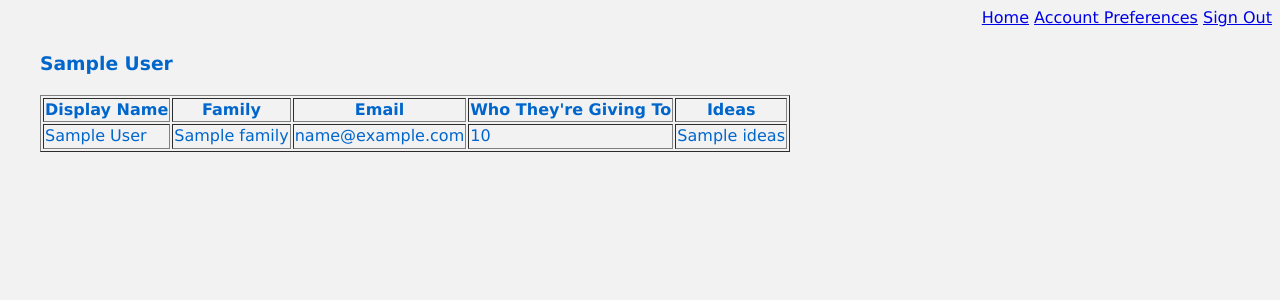
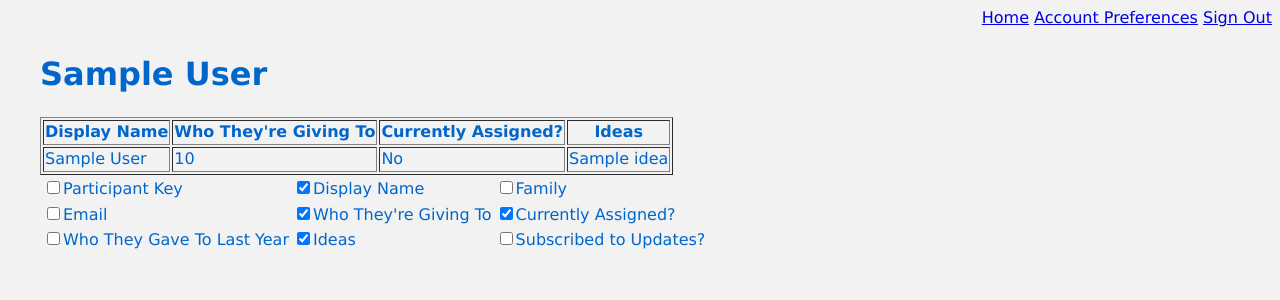
Before and after one commit to gregeastman/gift-exchange-central, a Python web app: template src/templates/report.html in a window 1280 px wide. Shown: the top 300 px of the page. Run offline with Jinja, Linux system fonts and the light colour scheme; the template is opened without the code that fills it: most values are stand-ins (such as "Sample title", 1, 10 or a date in 2020); some libraries are stand-ins or nearby versions.

Commit message:
Spiff up report. Log messages

```diff
--- a/src/admin.py
+++ b/src/admin.py
@@ -230,7 +230,7 @@ class ReportHandler(webapp2.RequestHandler):
         else:
             gift_exchange_key = datamodel.get_gift_exchange_key(_DEFAULT_GIFT_EXCHANGE_NAME)
             query = datamodel.GiftExchangeParticipant.query(datamodel.GiftExchangeParticipant.event_key==event.key, ancestor=gift_exchange_key)
-            participant_list = query.fetch(100)
+            participant_list = query.fetch(200)
             template_values = {
                 'event': event,
                 'participant_list': participant_list,
@@ -241,6 +241,7 @@ class ReportHandler(webapp2.RequestHandler):
             template = _JINJA_ENVIRONMENT.get_template('report.html')
             self.response.write(template.render(template_values))
         return
+
 
 class InheritHandler(webapp2.RequestHandler):
     """Handler for a particular event spawning a child event with the same defaults and previous targets filled in"""
--- /dev/null
+++ b/src/media/js/report.js
@@ -0,0 +1,92 @@
+function generate_report()
+{
+	//there's likely a better way
+	if (key.checked)
+	{
+		$(".key").show();
+	}
+	else
+	{
+		$(".key").hide();
+	}
+	if (display_name.checked)
+	{
+		$(".display_name").show();
+	}
+	else
+	{
+		$(".display_name").hide();
+	}
+	if (family.checked)
+	{
+		$(".family").show();
+	}
+	else
+	{
+		$(".family").hide();
+	}
+	if (email.checked)
+	{
+		$(".email").show();
+	}
+	else
+	{
+		$(".email").hide();
+	}
+	if (target.checked)
+	{
+		$(".target").show();
+	}
+	else
+	{
+		$(".target").hide();
+	}
+	if (is_target_known.checked)
+	{
+		$(".is_target_known").show();
+	}
+	else
+	{
+		$(".is_target_known").hide();
+	}
+	if (previous_target.checked)
+	{
+		$(".previous_target").show();
+	}
+	else
+	{
+		$(".previous_target").hide();
+	}
+	if (ideas.checked)
+	{
+		$(".ideas").show();
+	}
+	else
+	{
+		$(".ideas").hide();
+	}
+	if (subscribed_to_updates.checked)
+	{
+		$(".subscribed_to_updates").show();
+	}
+	else
+	{
+		$(".subscribed_to_updates").hide();
+	}
+}
+
+
+$(function()
+{
+	$("#key").bind("click", generate_report);
+	$("#display_name").bind("click", generate_report);
+	$("#family").bind("click", generate_report);
+	$("#email").bind("click", generate_report);
+	$("#target").bind("click", generate_report);
+	$("#is_target_known").bind("click", generate_report);
+	$("#previous_target").bind("click", generate_report);
+	$("#ideas").bind("click", generate_report);
+	$("#subscribed_to_updates").bind("click", generate_report);
+
+	generate_report();
+});
--- a/src/templates/report.html
+++ b/src/templates/report.html
@@ -1,27 +1,56 @@
 {% extends "base.html" %}
+{% block additional_scripts %}
+<script type="text/javascript" src="/media/js/report.js"></script>
+{% endblock %}
 {% block content %}
-<h3>{{ event.display_name }}</h3>
+<h1>{{ event.display_name }}</h1>
 <table id="tbl_events" border="1">
 	<thead>
 		<tr>
-					<th>Display Name</th>
-					<th>Family</th>
-					<th>Email</th>
-					<th>Who They're Giving To</th>
-					<th>Ideas</th>
+			<th class="key">Participant Key</th>
+			<th class="display_name">Display Name</th>
+			<th class="family">Family</th>
+			<th class="email">Email</th>
+			<th class="target">Who They're Giving To</th>
+			<th class="is_target_known">Currently Assigned?</th>
+			<th class="previous_target">Who They Gave To Last Year</th>
+			<th class="ideas">Ideas</th>
+			<th class="subscribed_to_updates">Subscribed To Updates?</th>
 		</tr>
 	</thead>
 	<tbody>
 	{% for participant in participant_list %}
 		<tr>
-					<td>{{ participant.display_name }}</td>
-					<td>{{ participant.family }}</td>
-					<td>{{ participant.get_user().email }}</td>
-					<td>{{ participant.target }}</td>
-					<td>{{ participant.ideas }}</td>
+			<td class="key">{{ participant.key.urlsafe() }}</td>
+			<td class="display_name">{{ participant.display_name }}</td>
+			<td class="family">{{ participant.family }}</td>
+			<td class="email">{{ participant.get_user().email }}</td>
+			<td class="target">{{ participant.target }}</td>
+			<td class="is_target_known">{% if participant.is_target_known %}Yes{% else %}No{% endif %}</td>
+			<td class="previous_target">{{ participant.previous_target }}</td>
+			<td class="ideas">{% for idea in participant.idea_list %}{{ idea }}<br /> {% endfor %}</td>
+			<td class="subscribed_to_updates">{% if participant.get_user().subscribed_to_updates %}Yes{% else %}No{% endif %}</td>
 		</tr>
 	{% endfor %}
 	</tbody>
 </table>
-
+<div>
+	<table>
+		<tr>
+			<td><label><input type="checkbox" id="key" />Participant Key</label></td>
+			<td><label><input type="checkbox" id="display_name" checked />Display Name</label></td>
+			<td><label><input type="checkbox" id="family" />Family</label></td>
+		</tr>
+		<tr>
+			<td><label><input type="checkbox" id="email" />Email</label></td>
+			<td><label><input type="checkbox" id="target" checked />Who They're Giving To</label></td>
+			<td><label><input type="checkbox" id="is_target_known" checked />Currently Assigned?</label></td>
+		</tr>
+		<tr>
+			<td><label><input type="checkbox" id="previous_target" />Who They Gave To Last Year</label></td>
+			<td><label><input type="checkbox" id="ideas" checked />Ideas</label></td>
+			<td><label><input type="checkbox" id="subscribed_to_updates" />Subscribed to Updates?</label></td>
+		</tr>
+	</table>
+</div>
 {% endblock %}
```
Also changed, not shown: src/datamodel.py (+8 -2 lines), src/main.py (+22 -8 lines), src/media/js/main.js (+41 -13 lines), src/media/js/message.js (deleted, +0 -16 lines), src/templates/main.html (+9 -4 lines). Lines whose indentation alone changed are shown as unchanged.
